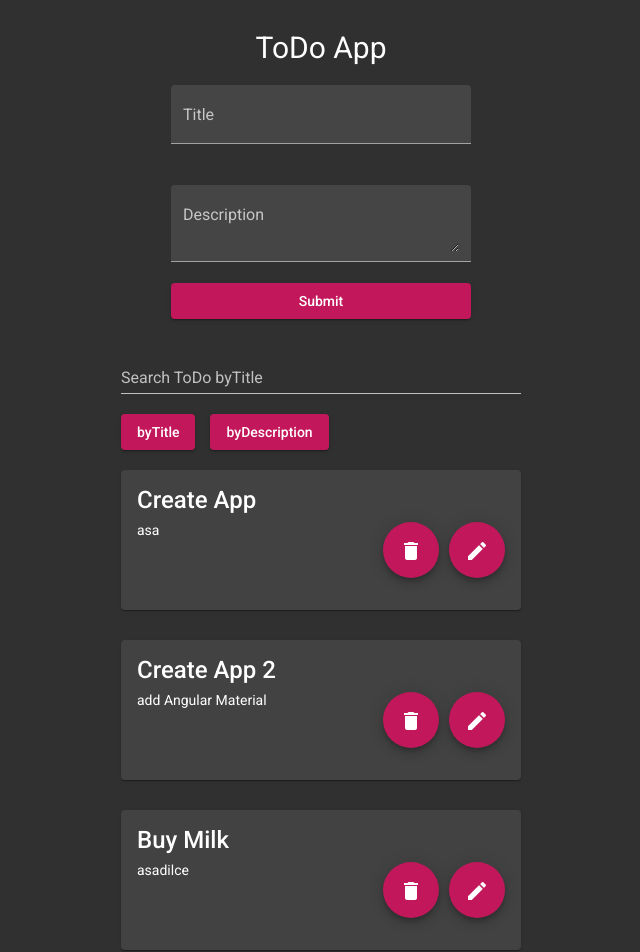
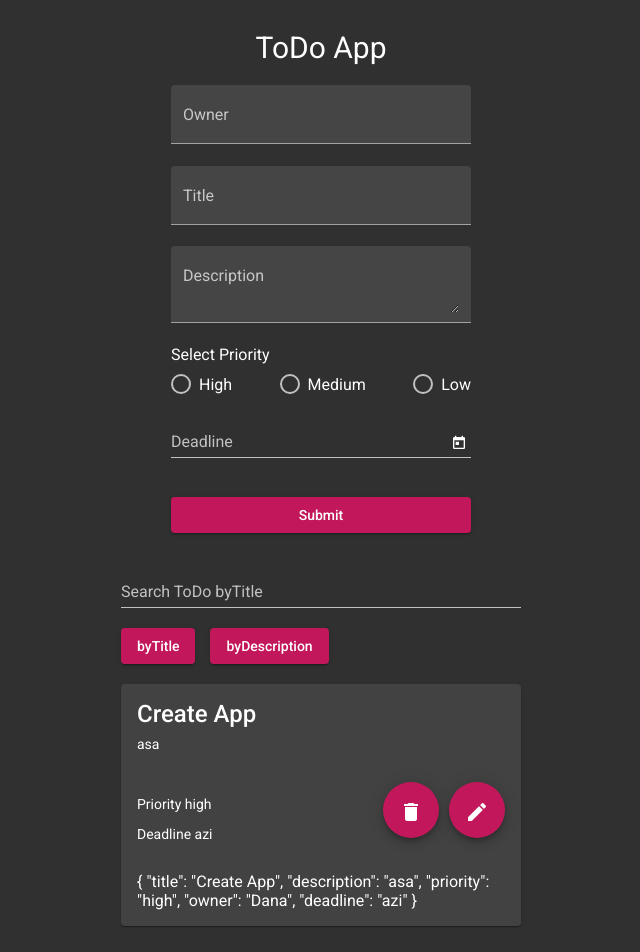
Before and after one commit to DanielaMazur/AngularToDo, an Angular app: page / in a window 1280 px wide. Shown: the top 952 px of the page, without its empty margins (319-959 px from the left). Built offline with nearby package versions, Linux system fonts and the light colour scheme.

Commit message:
add all neccessay fields

```diff
--- a/src/app/app.module.ts
+++ b/src/app/app.module.ts
@@ -9,6 +9,9 @@ import { MatButtonModule } from '@angular/material/button';
 import { MatCardModule } from '@angular/material/card';
 import { MatIconModule } from '@angular/material/icon';
 import { MatDialogModule } from '@angular/material/dialog';
+import { MatRadioModule } from '@angular/material/radio';
+import { MatDatepickerModule } from '@angular/material/datepicker';
+import { MatNativeDateModule } from '@angular/material/core';
 
 import { AppRoutingModule } from './app-routing.module';
 import { AppComponent } from './app.component';
@@ -44,6 +47,9 @@ import { SearchPipe } from './pipes/search.pipe';
     MatCardModule,
     MatIconModule,
     MatDialogModule,
+    MatRadioModule,
+    MatDatepickerModule,
+    MatNativeDateModule,
   ],
   providers: [],
   bootstrap: [AppComponent],
--- a/src/app/todo/todo-form/todo-form.component.html
+++ b/src/app/todo/todo-form/todo-form.component.html
@@ -1,12 +1,41 @@
 <form [formGroup]="createTodoForm" class="todo-form">
+  <mat-form-field appearance="fill">
+    <mat-label>Owner</mat-label>
+    <input matInput formControlName="owner" />
+  </mat-form-field>
+
   <mat-form-field appearance="fill">
     <mat-label>Title</mat-label>
     <input matInput formControlName="title" />
   </mat-form-field>
-  <br />
+
   <mat-form-field appearance="fill">
     <mat-label>Description</mat-label>
     <textarea matInput formControlName="description"></textarea>
   </mat-form-field>
+
+  Select Priority
+
+  <div class="radioBtnsContainer">
+    <mat-radio-button ngDefaultControl formControlName="priority" value="high"
+      >High</mat-radio-button
+    >
+    <mat-radio-button ngDefaultControl formControlName="priority" value="medium"
+      >Medium</mat-radio-button
+    >
+    <mat-radio-button ngDefaultControl formControlName="priority" value="low"
+      >Low</mat-radio-button
+    >
+  </div>
+
+  <br />
+  <mat-form-field>
+    <mat-label>Deadline</mat-label>
+    <input matInput [matDatepicker]="picker" formControlName="deadline" />
+    <mat-datepicker-toggle matSuffix [for]="picker"></mat-datepicker-toggle>
+    <mat-datepicker #picker></mat-datepicker>
+  </mat-form-field>
+
+  <br />
   <button mat-raised-button color="primary" (click)="onSubmit()">Submit</button>
 </form>
--- a/src/app/todo/todo-form/todo-form.component.scss
+++ b/src/app/todo/todo-form/todo-form.component.scss
@@ -4,3 +4,8 @@
   width: 300px;
   margin-bottom: 30px;
 }
+.radioBtnsContainer {
+  display: flex;
+  justify-content: space-between;
+  margin-top: 10px;
+}
--- a/src/app/todo/todo-form/todo-form.component.ts
+++ b/src/app/todo/todo-form/todo-form.component.ts
@@ -14,12 +14,18 @@ export class TodoFormComponent {
   createTodoForm = new FormGroup({
     title: new FormControl(null),
     description: new FormControl(null),
+    owner: new FormControl(null),
+    priority: new FormControl(null),
+    deadline: new FormControl(null),
   });
 
   onSubmit(): void {
     this.todoSubmit.emit({
       title: this.createTodoForm.value.title,
       description: this.createTodoForm.value.description,
+      owner: this.createTodoForm.value.owner,
+      priority: this.createTodoForm.value.priority,
+      deadline: this.createTodoForm.value.deadline,
     });
 
     this.createTodoForm.reset();
--- a/src/app/todo/todo-interfaces.ts
+++ b/src/app/todo/todo-interfaces.ts
@@ -1,6 +1,9 @@
 export interface Todo {
   title: string;
   description: string;
+  owner: string;
+  priority: string;
+  deadline: string;
 }
 export interface SearchTodo {
   value: string;
--- a/src/app/todo/todo-item/todo-item.component.html
+++ b/src/app/todo/todo-item/todo-item.component.html
@@ -1,12 +1,19 @@
 <mat-card-title> {{ todo.title }}</mat-card-title>
 <mat-card-content class="card-content">
-  {{ todo.description }}
+  <p>{{ todo.description }}</p>
+  <br />
+  <div class="details-actions-container">
+    <div>
+      <p>Priority {{ todo.priority }}</p>
+      <p>Deadline {{ todo.deadline }}</p>
+    </div>
 
-  <br />
     <button class="deleteBtn" (click)="onDelete()" mat-fab color="primary">
       <mat-icon>delete</mat-icon>
     </button>
     <button mat-fab (click)="openDialog()" color="primary">
       <mat-icon>edit</mat-icon>
     </button>
+  </div>
 </mat-card-content>
+{{ todo | json }}
--- a/src/app/todo/todo-item/todo-item.component.scss
+++ b/src/app/todo/todo-item/todo-item.component.scss
@@ -1,8 +1,11 @@
 .card-content {
   display: flex;
-
+  flex-direction: column;
+  .details-actions-container {
+    display: flex;
+  }
   .deleteBtn {
+    margin-right: 10px;
     margin-left: auto;
-    margin-right: 10px;
   }
 }
--- a/src/app/todo/todo.component.ts
+++ b/src/app/todo/todo.component.ts
@@ -8,21 +8,49 @@ import { Todo } from './todo-interfaces';
 })
 export class TodoComponent {
   todos: Todo[] = [
-    { title: 'Create App', description: 'asa' },
+    {
+      title: 'Create App',
+      description: 'asa',
+      priority: 'high',
+      owner: 'Dana',
+      deadline: 'azi',
+    },
     {
       title: 'Create App 2',
       description: 'add Angular Material',
+      priority: 'high',
+      owner: 'Dana',
+      deadline: 'azi',
     },
-    { title: 'Buy Milk', description: 'asadilce' },
-    { title: 'Create App', description: 'with ts' },
+    {
+      title: 'Buy Milk',
+      description: 'asadilce',
+      priority: 'medium',
+      owner: 'Dana',
+      deadline: 'azi',
+    },
+    {
+      title: 'Create App',
+      description: 'with ts',
+      priority: 'high',
+      owner: 'Dana',
+      deadline: 'azi',
+    },
   ];
 
-  handleTodoSumbmited({ title, description }: Todo): void {
+  handleTodoSumbmited({
+    title,
+    description,
+    priority,
+    owner,
+    deadline,
+  }: Todo): void {
     const isTodoAlreadyExists = this.todos.some(
       (todo) => todo.title === title && todo.description === description
     );
+
     if (!isTodoAlreadyExists) {
-      this.todos.push({ title: title, description: description });
+      this.todos.push({ title, description, priority, owner, deadline });
     }
   }
 
```
Lines whose indentation alone changed are shown as unchanged.
